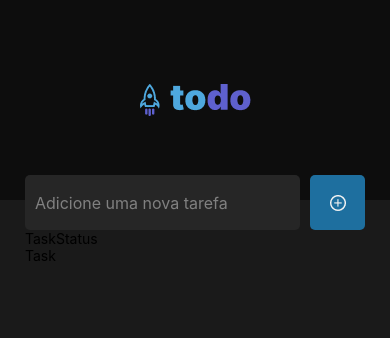
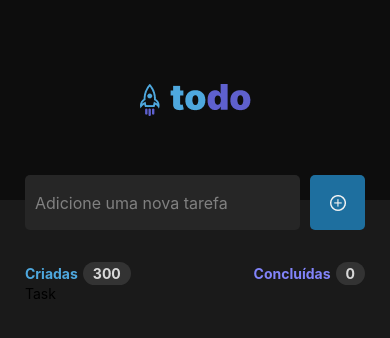
Before and after one commit to MoisesSantana/native-todo, a React Native app: screen / in a window 390 px wide. Shown: the top 338 px of the page. Built offline with nearby package versions, Linux system fonts and the light colour scheme.

Commit message:
feat(task-status): prototyping

```diff
--- a/src/components/task-status/index.tsx
+++ b/src/components/task-status/index.tsx
@@ -1,9 +1,21 @@
 import { Text, View } from 'react-native';
+import { styles } from './styles';
 
 export function TaskStatus() {
   return (
-    <View>
-      <Text>TaskStatus</Text>
+    <View style={styles.container}>
+      <View style={styles.sides}>
+        <Text style={styles.left}>Criadas</Text>
+        <View style={styles.numbersContainer}>
+          <Text style={styles.numbers}>300</Text>
+        </View>
+      </View>
+      <View style={styles.sides}>
+        <Text style={styles.right}>Concluídas</Text>
+        <View style={styles.numbersContainer}>
+          <Text style={styles.numbers}>0</Text>
+        </View>
+      </View>
     </View>
   );
 }
--- /dev/null
+++ b/src/components/task-status/styles.ts
@@ -0,0 +1,36 @@
+import { StyleSheet } from 'react-native';
+import { palette } from '../../styles/theme';
+
+export const styles = StyleSheet.create({
+  container: {
+    width: '100%',
+    flexDirection: 'row',
+    justifyContent: 'space-between',
+    marginTop: 32,
+  },
+  sides: {
+    flexDirection: 'row',
+    gap: 5,
+    alignItems: 'center',
+  },
+  left: {
+    color: palette.blue,
+    fontWeight: 'bold',
+  },
+  right: {
+    color: palette.purple,
+    fontWeight: 'bold',
+  },
+  numbersContainer: {
+    backgroundColor: palette['gray-400'],
+    borderRadius: 50,
+    paddingVertical: 3,
+    paddingHorizontal: 10,
+    justifyContent: 'center',
+    alignItems: 'center',
+  },
+  numbers: {
+    color: palette['gray-200'],
+    fontWeight: 'bold',
+  }
+});
```
